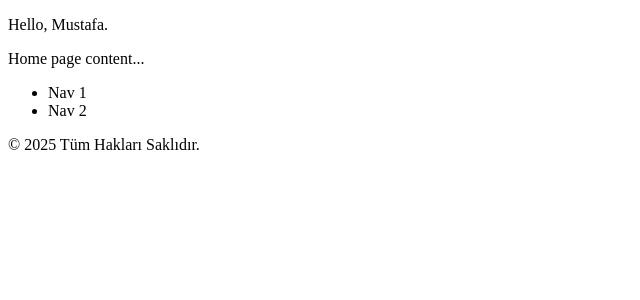
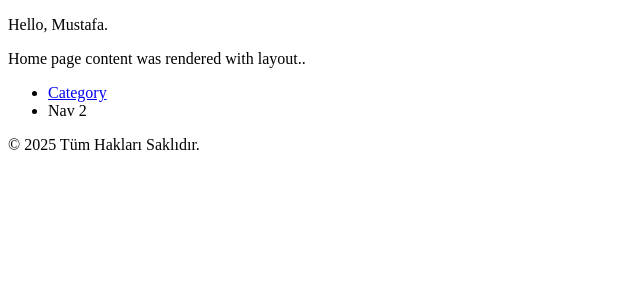
Before and after one commit to m-bilgi/PHPMVC, a PHP site: page / in a window 1280 px wide. Shown: the part 98-398 px from the top of the page, without its empty margins (0-640 px from the left). Run offline with PHP 8.4, Linux system fonts and the light colour scheme.

Commit message:
Update index.php

```diff
--- a/app/Views/home/index.php
+++ b/app/Views/home/index.php
@@ -4,12 +4,15 @@
 
 <?php section('content'); ?>
     <p>Hello, <?= htmlspecialchars($user) ?>.</p>
-    <p>Home page content...</p>
+    <p>Home page content was rendered with layout..</p>
 <?php endsection(); ?>
+
+    <p>Hello, <?= htmlspecialchars($user) ?>.</p>
+    <p>This page content was rendered Without layout..</p>
 
 <?php section('sidebar'); ?>
 <ul>
-    <li>Nav 1</li>
+    <li><a href="/category">Category</a></li>
     <li>Nav 2</li>
 </ul>
 <?php endsection(); ?>
```
